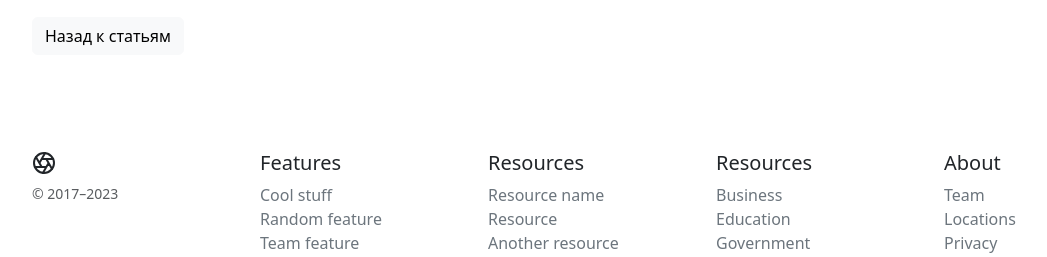
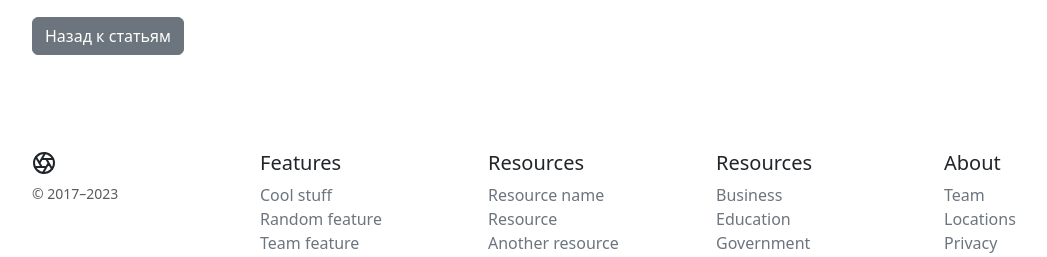
Before and after one commit to Mirrormsk/skystore, a Django app: template blog/templates/blog/article_detail.html in a window 1280 px wide. Shown: the part 916-1173 px from the top of the page, without its empty margins (50-1097 px from the left). Run offline with Django 4.2, Linux system fonts and the light colour scheme; the template is opened without the code that fills it, so the values that code supplies are empty; some libraries are stand-ins or nearby versions.

Commit message:
buttons color change

```diff
--- a/blog/templates/blog/article_detail.html
+++ b/blog/templates/blog/article_detail.html
@@ -14,7 +14,7 @@
                 <p class="blog-post-meta">Просмотров: {{ object.views_count }}</p>
             </article>
 
-            <a href="{% url 'blog:blog_list' %}" class="btn btn-light">Назад к статьям</a>
+            <a href="{% url 'blog:blog_list' %}" class="btn btn-secondary">Назад к статьям</a>
         </div>
     </main>
 {% endblock %}
--- a/blog/templates/blog/article_list.html
+++ b/blog/templates/blog/article_list.html
@@ -26,7 +26,7 @@
                                                            href="{% url 'blog:article_detail' object.pk %}">{{ object.title }}</a>
                                     </h2>
                                     <p class="mb-4">{{ object.content|truncatechars:100 }}</p>
-                                    <a class="btn btn-primary" href="{% url 'blog:article_detail' object.pk %}"
+                                    <a class="btn btn-secondary" href="{% url 'blog:article_detail' object.pk %}"
                                        target="_self">Подробнее</a>
                                 </div>
                             </div>
```
